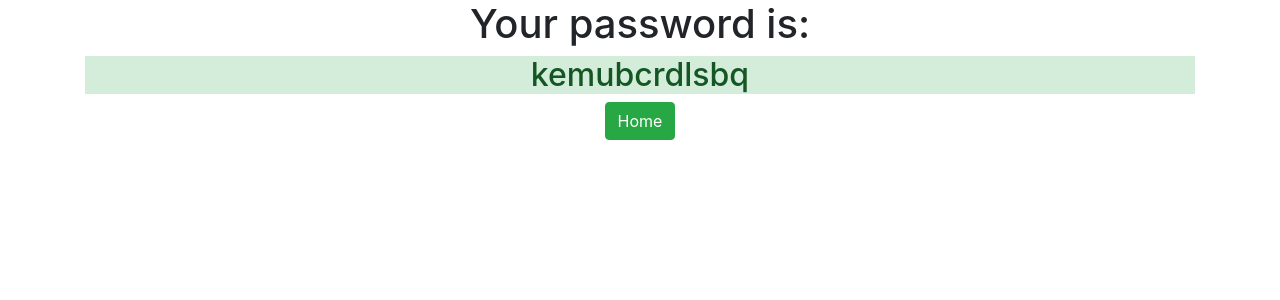
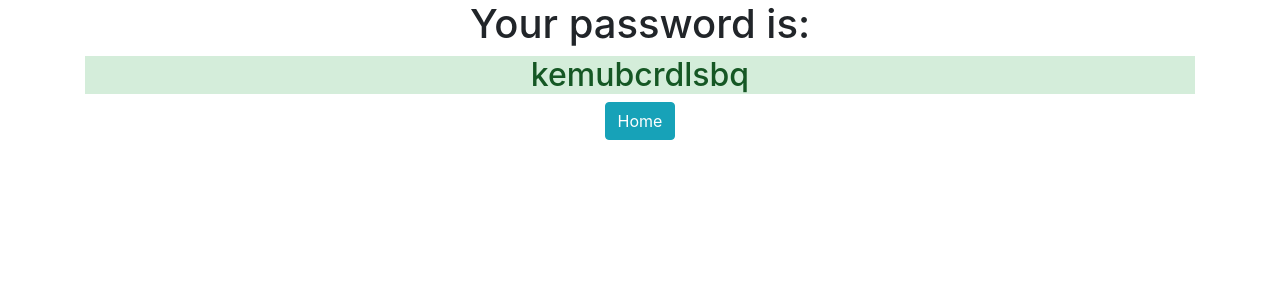
Before and after one commit to evsilva/django3-password-generator, a Django app: page /password/ in a window 1280 px wide. Shown: the top 300 px of the page. Run offline with Django 3.2, Linux system fonts and the light colour scheme; some libraries are stand-ins or nearby versions.

Commit message:
I made some tweaks!

```diff
--- a/generator/templates/generator/password.html
+++ b/generator/templates/generator/password.html
@@ -3,5 +3,5 @@
 <div class="container text-center">
   <h1>Your password is: </h1>
   <h2 class="alest alert-success">{{ password }}</h2>
-  <a href="{% url 'home' %}" class="btn btn-success">Home</a>
+  <a href="{% url 'home' %}" class="btn btn-info">Home</a>
 </div>
```
